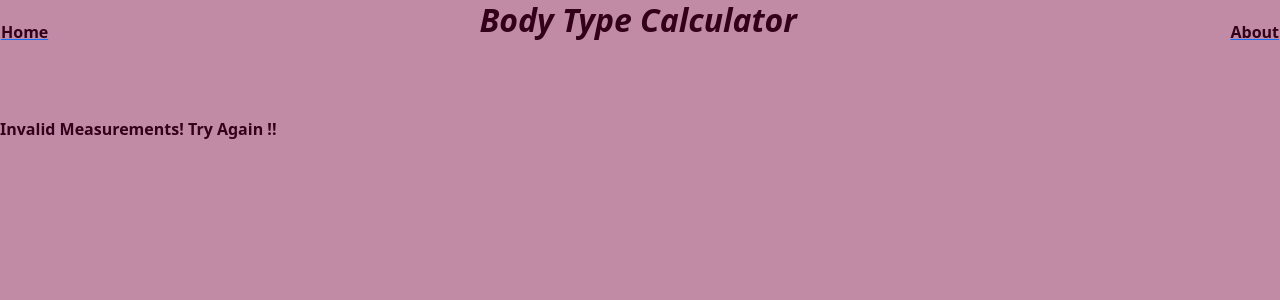
After one commit to kiran-foundation/figure-it-out, a Flask app: template templates/invalid.html in a window 1280 px wide. The commit adds this page. Shown: the top 300 px of the page. Run offline with Flask 2, Linux system fonts and the light colour scheme; the template is opened without the code that fills it, so the values that code supplies are empty.

Commit message:
FIO WEB App

```diff
--- a/app.py
+++ b/app.py
@@ -28,7 +28,7 @@ def submit():
     if type(bodytype) == tuple:
         return render_template('submit.html', value=bodytype)
     else:
-        return "Invalid Measurements!! Try Again. "
+        return render_template('invalid.html')
 
 
 @app.route('/about')
--- /dev/null
+++ b/templates/invalid.html
@@ -0,0 +1,33 @@
+<!DOCTYPE html>
+<html lang="en">
+<head>
+<div>
+    <table width="100%">
+        <tr>
+            <td><h6 align="left"> <b> <a href="/" > <font color = "#330019"> Home </font> </a> </b></h6></td>
+            <td><h2 align="center"> <b><i> <font color = "#330019"> Body Type Calculator </font> </i></b></h2> <br></td>
+            <td><h6 align="right"> <b> <a href="/about" > <font color = "#330019"> About </font> </a> </b></h6></td>
+        </tr>
+    </table>
+</div>
+    <style>
+        .myBody
+          {
+          background-color: #C18BA6;
+          }
+
+    </style>
+    <meta charset="utf-8">
+    <meta name="viewport" content="width=device-width, initial-scale=1">
+    <!-- <style rel="stylesheet" type = "text/css" href= "{{ url_for('static',filename = 'css/style.css')}}"></style> -->
+    <!-- Bootstrap CSS -->
+    <link href="https://cdn.jsdelivr.net/npm/bootstrap@5.0.0-beta2/dist/css/bootstrap.min.css" rel="stylesheet" integrity="sha384-BmbxuPwQa2lc/FVzBcNJ7UAyJxM6wuqIj61tLrc4wSX0szH/Ev+nYRRuWlolflfl" crossorigin="anonymous">
+
+    <title>Figure_It_Out</title>
+</head>
+<body class = "myBody">
+    <br> <br>
+    <h6> <b>  <font color = "#330019"> Invalid Measurements! Try Again !! </font>  </b></h6>
+
+</body>
+</html>
```
Also changed, not shown: templates/home.html (+4 -4 lines).
